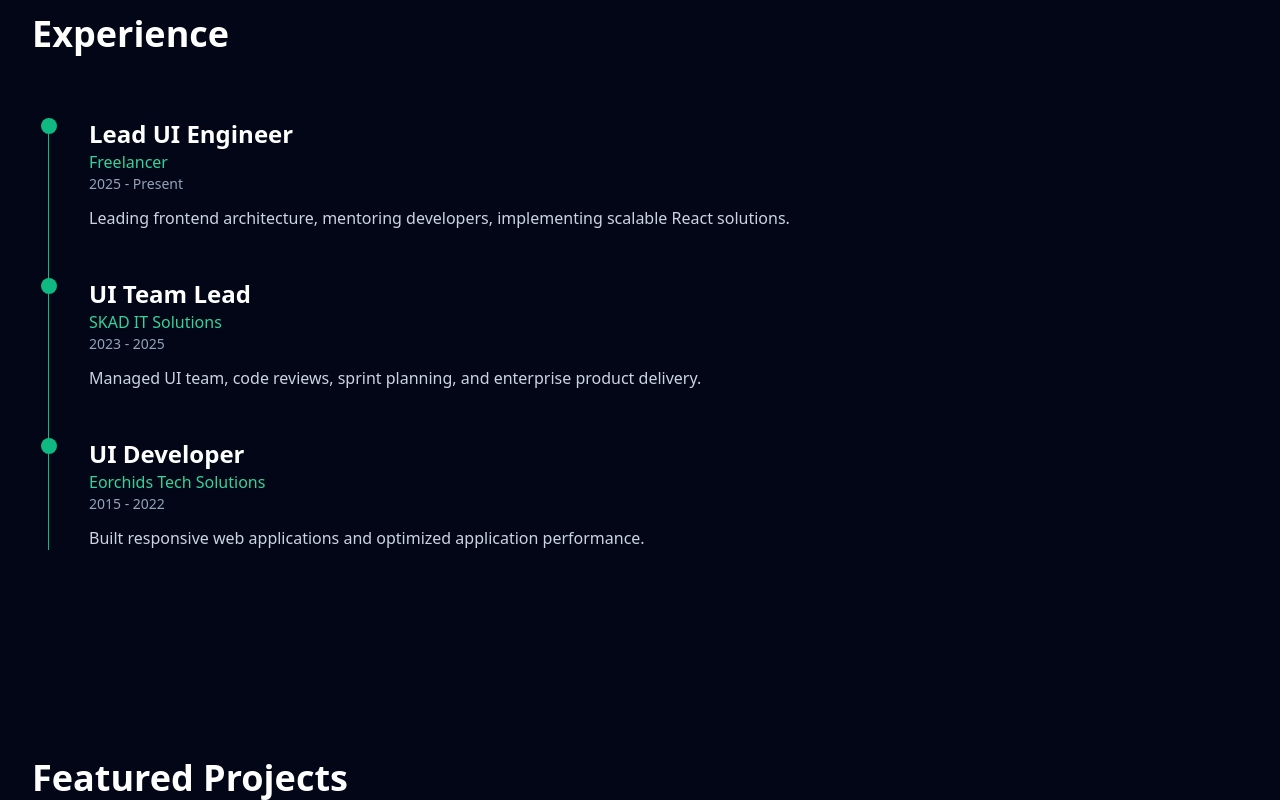
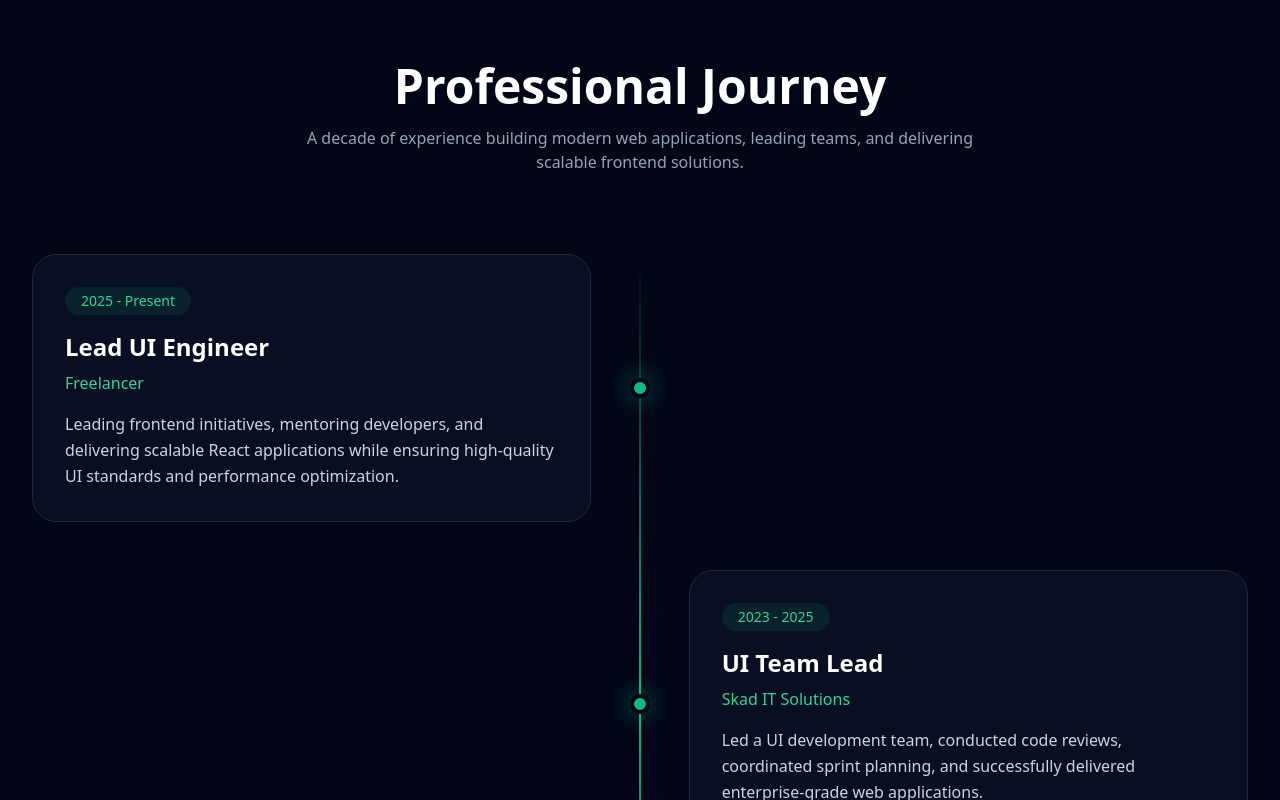
Before and after one commit to KajaBaserudeen/bas-portfolio, a React (Vite) app: page / in a window 1280 px wide. Shown: the part 2220-3020 px from the top of the page. Built offline with nearby package versions, Linux system fonts and the light colour scheme.

Commit message:
update the experience section

```diff
--- a/src/components/sections/About.jsx
+++ b/src/components/sections/About.jsx
@@ -6,16 +6,18 @@ const About = () => {
     <section id="about" className="section py-20">
       <Container>
         <motion.div initial={{ opacity: 0 }} whileInView={{ opacity: 1 }}>
-          <h2 className="text-4xl font-bold mb-8">About Me</h2>
+          <h2 className="text-4xl md:text-5xl font-bold mb-4 text-center">
+            About Me
+          </h2>
 
-          <p className="text-slate-300 leading-8">
+          <p className="text-slate-400 text-center">
             Experienced UI Engineer with 10+ years of expertise building
             enterprise web applications using React.js, JavaScript, and modern
             frontend architectures. Passionate about performance optimization,
             accessibility, design systems, and mentoring teams.
           </p>
 
-          <div className="grid md:grid-cols-4 gap-6 mt-12">
+          <div className="grid md:grid-cols-4 gap-6 mt-20">
             <div className="bg-slate-900 p-6 rounded-xl">
               <h3 className="text-3xl font-bold text-accent-light">10+</h3>
               <p>Years Experience</p>
--- a/src/components/sections/Contact.jsx
+++ b/src/components/sections/Contact.jsx
@@ -69,9 +69,7 @@ const Contact = () => {
 
               <h2
                 className="
-                text-4xl
-                lg:text-5xl
-                font-bold
+                text-4xl md:text-5xl font-bold
                 mb-6
               "
               >
@@ -85,7 +83,6 @@ const Contact = () => {
                 className="
                 text-slate-400
                 text-lg
-                leading-relaxed
                 max-w-xl
               "
               >
--- a/src/components/sections/Experience.jsx
+++ b/src/components/sections/Experience.jsx
@@ -1,30 +1,102 @@
 import { motion } from "framer-motion";
 import { experience } from "../../data/experience";
 import Container from "../common/Container";
+
 const Experience = () => {
   return (
-    <section id="experience" className="section py-20">
+    <section id="experience" className="section py-20 overflow-hidden">
       <Container>
-        <h2 className="text-4xl font-bold mb-16">Experience</h2>
+        <div className="text-center mb-20">
+          <h2 className="text-4xl md:text-5xl font-bold">
+            Professional Journey
+          </h2>
 
-        <div className="relative border-l border-accent ml-4">
+          <p className="mt-4 text-slate-400 max-w-2xl mx-auto">
+            A decade of experience building modern web applications, leading
+            teams, and delivering scalable frontend solutions.
+          </p>
+        </div>
+
+        <div className="relative">
+          {/* Center Line */}
+          <div className="hidden md:block absolute left-1/2 top-0 h-full w-[2px] bg-gradient-to-b from-transparent via-accent to-transparent -translate-x-1/2" />
+
           {experience.map((item, index) => (
             <motion.div
               key={index}
-              className="mb-12 ml-10"
-              initial={{ opacity: 0, x: -80 }}
-              whileInView={{ opacity: 1, x: 0 }}
-              transition={{ duration: 0.5 }}
+              initial={{
+                opacity: 0,
+                y: 60,
+              }}
+              whileInView={{
+                opacity: 1,
+                y: 0,
+              }}
+              viewport={{ once: true }}
+              transition={{ duration: 0.6 }}
+              className={`relative mb-12 flex items-center
+                ${index % 2 === 0 ? "md:justify-start" : "md:justify-end"}`}
             >
-              <span className="absolute w-4 h-4 bg-accent rounded-full -left-2" />
+              {/* Timeline Dot */}
+              <div
+                className="
+                  hidden md:flex
+                  absolute
+                  left-1/2
+                  -translate-x-1/2
+                  w-5
+                  h-5
+                  rounded-full
+                  bg-accent
+                  border-4
+                  border-slate-950
+                  shadow-[0_0_25px_rgba(16,185,129,0.6)]
+                  z-10
+                "
+              />
 
-              <h3 className="text-2xl font-bold">{item.title}</h3>
+              {/* Card */}
+              <div
+                className="
+                  w-full
+                  md:w-[46%]
+                  p-8
+                  rounded-3xl
+                  bg-slate-900/60
+                  backdrop-blur-xl
+                  border
+                  border-slate-800
+                  hover:border-accent
+                  transition-all
+                  duration-300
+                  hover:-translate-y-2
+                "
+              >
+                <span
+                  className="
+                    inline-block
+                    px-4
+                    py-1
+                    rounded-full
+                    bg-accent/10
+                    text-accent-light
+                    text-sm
+                    mb-4
+                  "
+                >
+                  {item.year}
+                </span>
 
-              <p className="text-accent-light">{item.company}</p>
+                <h3 className="text-2xl font-bold mb-2">{item.title}</h3>
 
-              <p className="text-sm text-slate-400 mb-3">{item.year}</p>
+                <p className="text-accent-light font-medium mb-4">
+                  {item.company}
+                </p>
 
-              <p className="text-slate-300">{item.description}</p>
+                <p className="text-slate-300 leading-relaxed">
+                  {item.description}
+                </p>
+              </div>
             </motion.div>
           ))}
         </div>
--- a/src/components/sections/Projects.jsx
+++ b/src/components/sections/Projects.jsx
@@ -5,7 +5,9 @@ const Projects = () => {
   return (
     <section id="projects" className="section py-20">
       <Container>
-        <h2 className="text-4xl font-bold mb-16">Featured Projects</h2>
+        <h2 className="text-4xl md:text-5xl font-bold mb-20 text-center">
+          Featured Projects
+        </h2>
 
         <div className="grid md:grid-cols-2 lg:grid-cols-3 gap-8">
           {projects.map((project, index) => (
--- a/src/components/sections/Skills.jsx
+++ b/src/components/sections/Skills.jsx
@@ -4,7 +4,9 @@ const Skills = () => {
   return (
     <section id="skills" className="section py-20">
       <Container>
-        <h2 className="text-4xl font-bold mb-12">Skills & Expertise</h2>
+        <h2 className="text-4xl md:text-5xl font-bold text-center mb-20">
+          Skills & Expertise
+        </h2>
 
         <div className="grid md:grid-cols-2 gap-8">
           {skillCategories.map((group) => (
--- a/src/data/experience.js
+++ b/src/data/experience.js
@@ -2,17 +2,17 @@ export const experience = [
   {
     year: "2025 - Present",
     title: "Lead UI Engineer",
-    company: "Freelancer ",
+    company: "Freelancer",
     description:
-      "Leading frontend architecture, mentoring developers, implementing scalable React solutions.",
+      "Leading frontend initiatives, mentoring developers, and delivering scalable React applications while ensuring high-quality UI standards and performance optimization.",
   },
 
   {
     year: "2023 - 2025",
     title: "UI Team Lead",
-    company: "SKAD IT Solutions",
+    company: "Skad IT Solutions",
     description:
-      "Managed UI team, code reviews, sprint planning, and enterprise product delivery.",
+      "Led a UI development team, conducted code reviews, coordinated sprint planning, and successfully delivered enterprise-grade web applications.",
   },
 
   {
@@ -20,6 +20,6 @@ export const experience = [
     title: "UI Developer",
     company: "Eorchids Tech Solutions",
     description:
-      "Built responsive web applications and optimized application performance.",
+      "Developed responsive and accessible web applications using HTML, CSS, JavaScript, and modern frontend frameworks while improving performance and user experience.",
   },
 ];
--- a/src/data/projects.js
+++ b/src/data/projects.js
@@ -1,4 +1,4 @@
-import imageEnterprise from "../assets/images/project-enterprise.png";
+import imageEnterprise from "../assets/images/project-enterprise.jpg";
 import imageLeadership from "../assets/images/project-leadership.jpg";
 import imagePagebuilder from "../assets/images/project-pagebuilder.jpg";
 export const projects = [
```
Also changed, not shown: src/assets/images/ChatGPT Image Jun 15, 2026, 12_23_51 AM.png (deleted), src/assets/images/project-enterprise.jpg (added).
